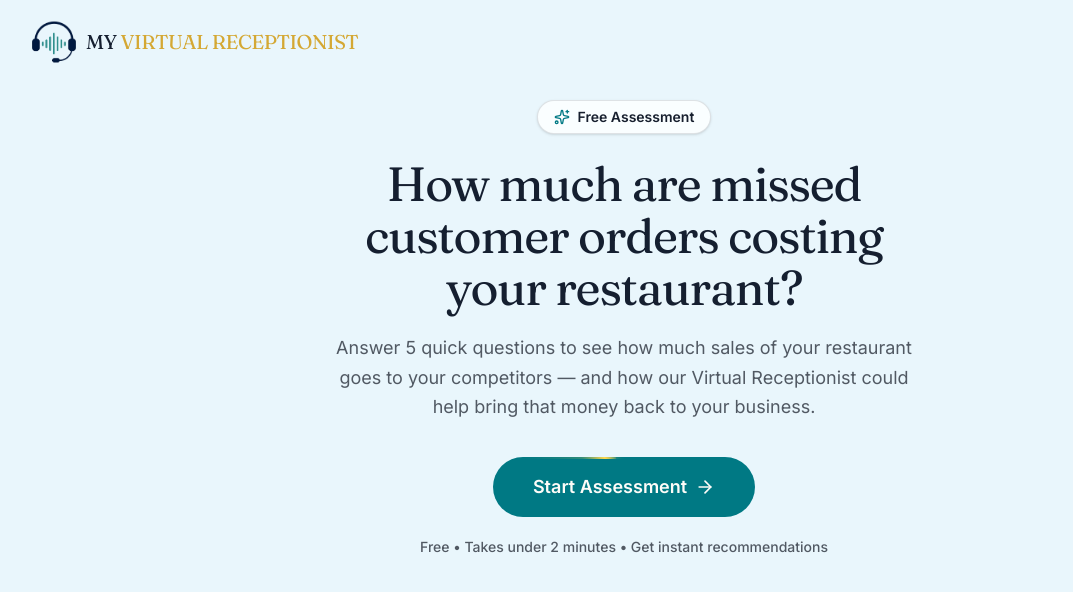
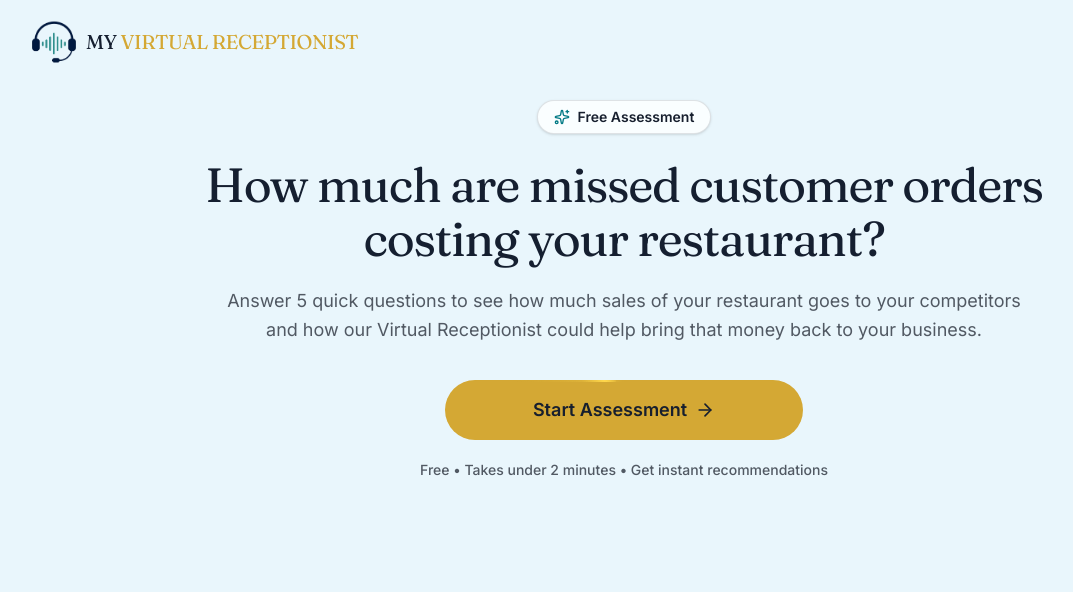
Before and after one commit to TheHairSalonGuy/client-focus, a Next.js app: page /assessment in a window 1280 px wide. Shown: the top 592 px of the page, without its empty margins (16-1089 px from the left). Built offline with nearby package versions, Linux system fonts and the light colour scheme; a web font is replaced by a local one.

Commit message:
feat: enhance intro step layout and text alignment for better readability
Co-authored-by: Max AI <222323436+TheHairSalonGuy@users.noreply.github.com>

```diff
--- a/components/assessment/assessment-flow.tsx
+++ b/components/assessment/assessment-flow.tsx
@@ -144,7 +144,8 @@ export function AssessmentFlow() {
   }
 
   return (
-    <div className="mx-auto w-full max-w-3xl px-6">
+    // The intro gets a wider column so its headline and subtext each hold two rows.
+    <div className={`mx-auto w-full px-6 ${step === "intro" ? "max-w-5xl" : "max-w-3xl"}`}>
       {step === "intro" && <IntroStep onStart={startAssessment} />}
 
       {step === "contact" && (
@@ -177,23 +178,26 @@ export function AssessmentFlow() {
 
 function IntroStep({ onStart }: { onStart: () => void }) {
   return (
-    <div className="mx-auto max-w-2xl py-4 text-center">
+    <div className="mx-auto py-4 text-center">
       <span className="inline-flex items-center gap-2 rounded-full border border-border bg-card px-4 py-1.5 text-sm font-semibold text-foreground shadow-sm">
         <Sparkles className="h-4 w-4 text-teal" />
         Free Assessment
       </span>
-      <h1 className="mt-6 text-balance font-serif text-4xl font-normal leading-[1.08] tracking-tight text-navy-deep sm:text-5xl">
-        How much are missed customer orders costing your restaurant?
+      {/* Headline and subtext are each locked to two rows on desktop via explicit breaks. */}
+      <h1 className="mt-6 font-serif text-4xl font-normal leading-[1.12] tracking-tight text-navy-deep sm:text-5xl">
+        How much are missed customer orders
+        <br className="hidden sm:block" /> costing your restaurant?
       </h1>
-      <p className="mx-auto mt-5 max-w-xl text-pretty text-lg leading-relaxed text-muted-foreground">
-        Answer 5 quick questions to see how much sales of your restaurant goes to your competitors — and how our Virtual
-        Receptionist could help bring that money back to your business.
+      <p className="mx-auto mt-5 text-pretty text-lg leading-relaxed text-muted-foreground">
+        Answer 5 quick questions to see how much sales of your restaurant goes to your competitors
+        <br className="hidden sm:block" /> and how our Virtual Receptionist could help bring that money back to your
+        business.
       </p>
       <div className="mt-9">
         <button
           type="button"
           onClick={onStart}
-          className="group relative isolate inline-flex items-center justify-center gap-2 overflow-hidden rounded-full bg-teal px-10 py-4 text-lg font-semibold text-primary-foreground transition-all duration-300 hover:bg-teal-bright hover:shadow-[0_0_28px_-4px_color-mix(in_oklch,var(--teal-bright)_80%,transparent)] focus-visible:outline-none focus-visible:ring-4 focus-visible:ring-teal/60"
+          className="group relative isolate inline-flex items-center justify-center gap-2 overflow-hidden rounded-full bg-gold px-[5.5rem] py-4 text-lg font-semibold text-foreground transition-all duration-300 hover:brightness-105 hover:shadow-[0_0_28px_-4px_color-mix(in_oklch,var(--gold)_80%,transparent)] focus-visible:outline-none focus-visible:ring-4 focus-visible:ring-gold/60"
         >
           <span aria-hidden="true" className="cta-runner" />
           <span className="relative z-[1] inline-flex items-center gap-2">
```
